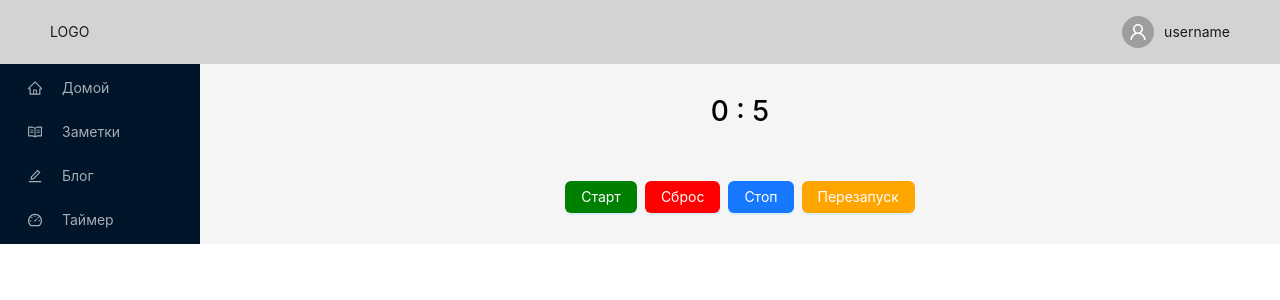
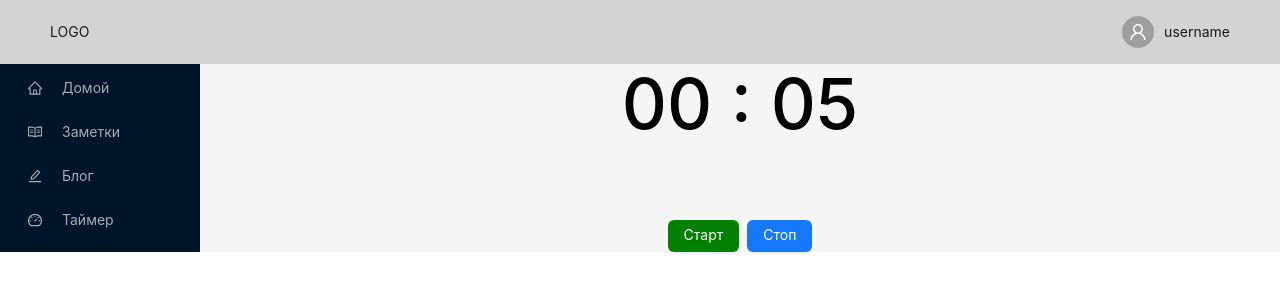
Before and after one commit to LilyMaksutova/my-react-project, a React (Create React App) app: page /timer in a window 1280 px wide. Shown: the top 300 px of the page. Built offline with nearby package versions, Linux system fonts and the light colour scheme.

Commit message:
rewrite title

```diff
--- a/src/components/Timer.jsx
+++ b/src/components/Timer.jsx
@@ -1,10 +1,11 @@
-import React, { useEffect, useState } from 'react';
+import React, { useEffect, useState, useRef } from 'react';
 import { Button, Space } from 'antd';
 
 function Timer({ restTimeInSecs = 10 }) {
   const [seconds, setSeconds] = useState(0);
   const deadline = Date.now() + restTimeInSecs * 1000;
-  const interval = React.useRef(null);
+  const interval = useRef(null);
+  const minutes = Math.floor(seconds / 60);
 
   const start = () => {
     interval.current = setInterval(() => {
@@ -40,7 +41,11 @@ function Timer({ restTimeInSecs = 10 }) {
         height: '100%',
       }}
     >
-      <h1>{`${Math.floor(seconds / 60)} : ${seconds % 60} `}</h1>
+      <h1 style={{ fontSize: '70px' }}>{`${
+        minutes < 10 ? String(0) + minutes : minutes
+      } : ${
+        seconds % 60 < 10 ? String(0) + (seconds % 60) : seconds % 60
+      }`}</h1>
 
       <Space wrap>
         <Button
@@ -50,22 +55,8 @@ function Timer({ restTimeInSecs = 10 }) {
         >
           Старт
         </Button>
-        <Button
-          type="primary"
-          /* onClick={reset} */
-          style={{ backgroundColor: 'red' }}
-        >
-          Сброс
-        </Button>
         <Button type="primary" onClick={stop}>
           Стоп
-        </Button>
-        <Button
-          type="primary"
-          style={{ backgroundColor: 'orange' }}
-          /* onClick={restart} */
-        >
-          Перезапуск
         </Button>
       </Space>
     </div>
```
